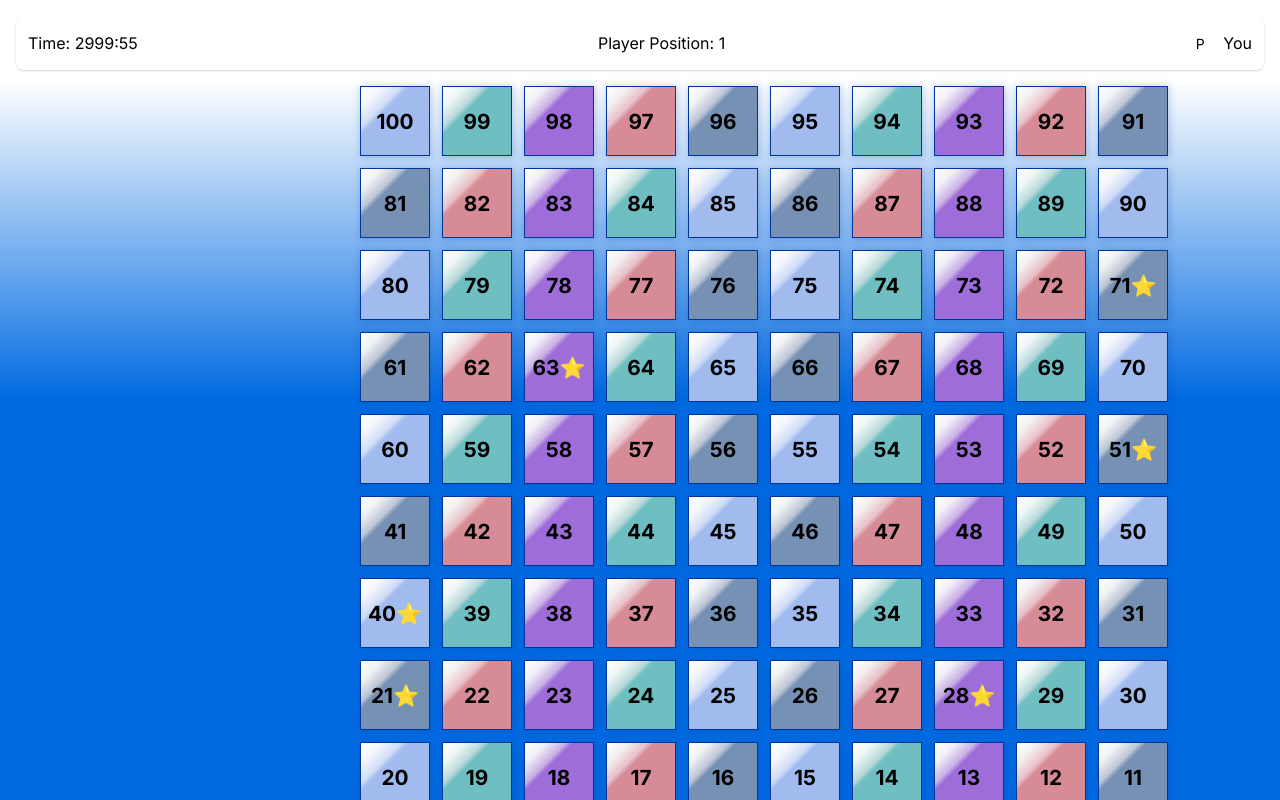
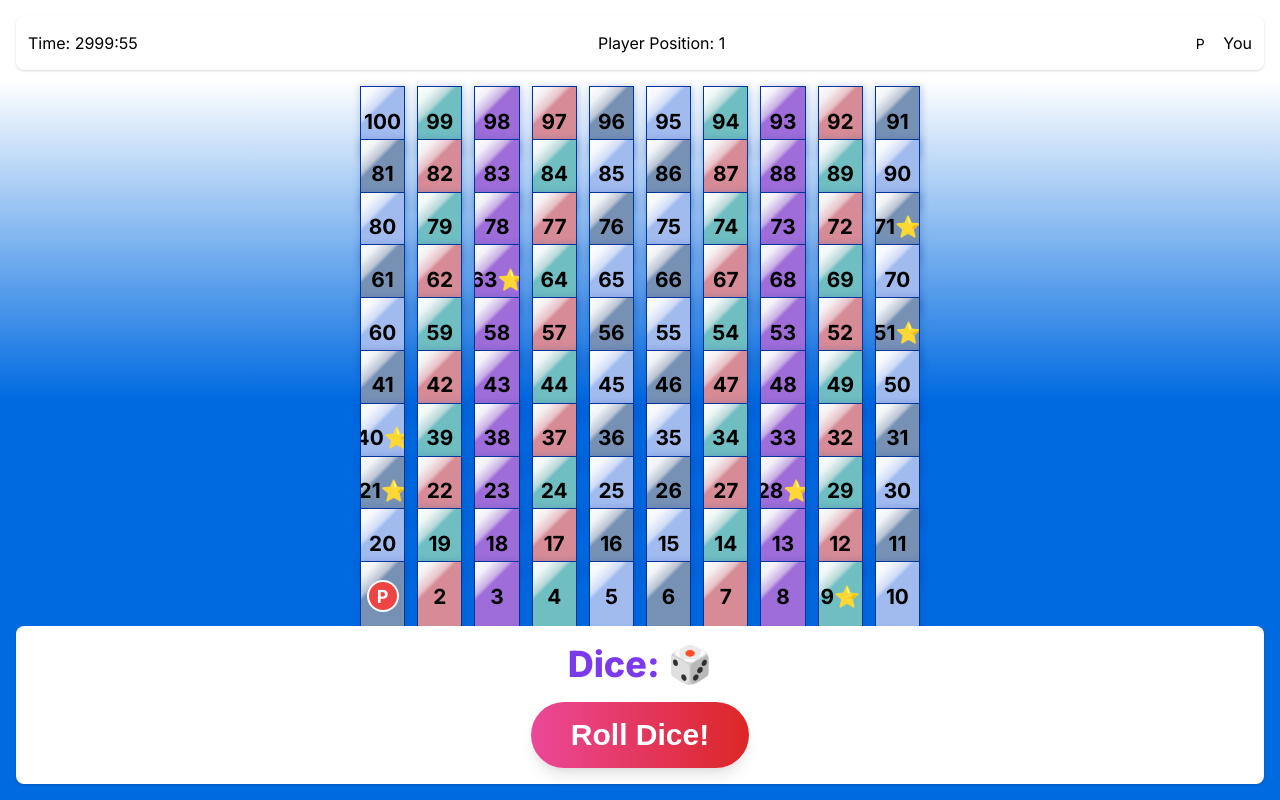
Before and after one commit to ogdevelpers/snake-and-ladder, a Next.js app: page /game in a window 1280 px wide. Built offline with nearby package versions, Linux system fonts and the light colour scheme.

Commit message:
responsive board

```diff
--- a/src/app/globals.css
+++ b/src/app/globals.css
@@ -642,11 +642,19 @@ body {
 /* Mobile First - Base styles */
 .board-grid {
   display: grid;
-  grid-template-columns: repeat(10, 1fr);
+    grid-template: repeat(10, minmax(0, 1fr)) / repeat(10, minmax(0, 1fr));
   gap: 0.5vw;
   width: 95vw; /* Use almost full viewport width */
   max-width: 100%;
   margin: 0 auto;
+  min-height: 0;  /* NEW */
+  min-width: 0;   /* NEW; needed for Firefox */
+}
+
+@media(max-width:1200px){
+    .board-grid {
+        max-height: 70dvh;
+    }
 }
 
 /* Individual board cells */
@@ -662,6 +670,9 @@ body {
   box-shadow: 1.01px 1.01px 7.1px 1.01px #00369A33;
   border: 0.51px solid #00369A;
   transition: transform 0.2s ease;
+  overflow: hidden;
+  min-width: 0;
+  min-height:0;
 }
 
 .board-cell:hover {
@@ -676,7 +687,7 @@ body {
   }
 
   .board-cell {
-    font-size: clamp(0.8rem, 1.2vw, 1.8rem);
+    font-size: clamp(0.8rem, 1.2vw, 1.5rem);
   }
 }
 
```
